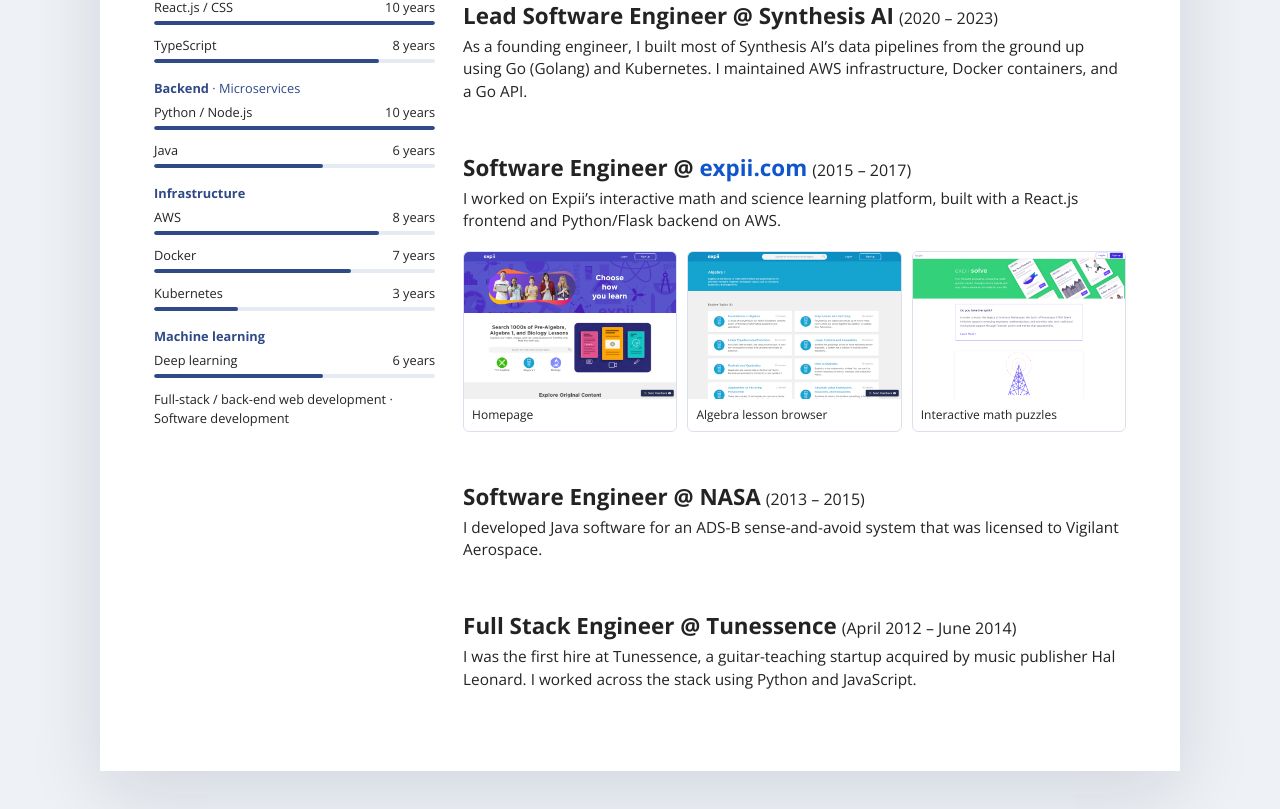
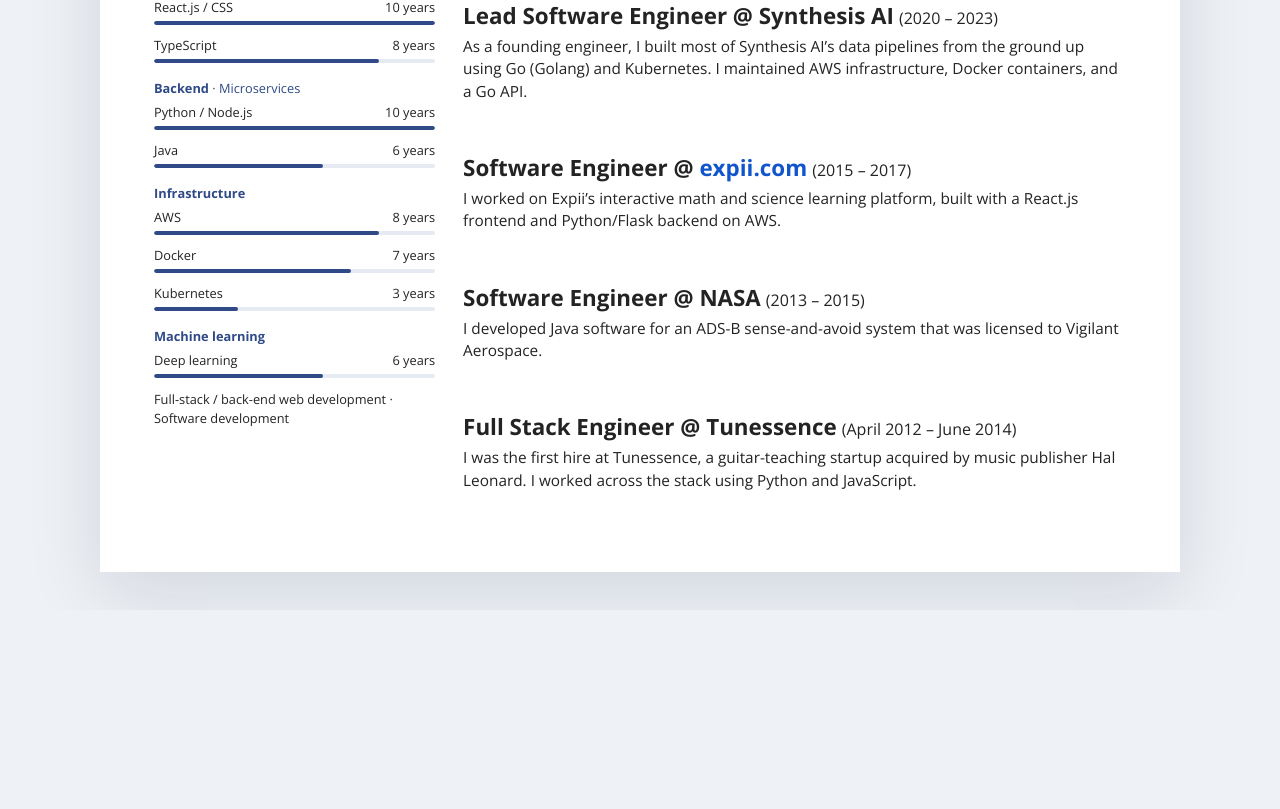
Before and after one commit to robertkotcher/robertkotcher.com, a Next.js app: page / in a window 1280 px wide. Shown: the part 1167-1976 px from the top of the page. After the commit the page ends 1777 px from the top, so only its background shows below. Built offline with nearby package versions, Linux system fonts and the light colour scheme.

Commit message:
Remove Expii screenshot gallery from resume

```diff
--- a/app/Resume.tsx
+++ b/app/Resume.tsx
@@ -7,7 +7,6 @@
   Phone,
   FileDown,
 } from "lucide-react";
-import ExpiiGallery from "./ExpiiGallery";
 import ResumeFocus from "./ResumeFocus";
 
 const projectUrl = "https://photos.app.goo.gl/2DL7bfRMNnXi1g3d8";
@@ -265,7 +264,6 @@
                 <p>(2015 – 2017)</p>
               </div>
               <p data-background="engineering">{variant ? "Built Expii’s responsive learning-content editor in React.js, CSS, and Flexbox, supporting image, diagram, multiple-choice, text, and video blocks with pixel-perfect implementation of professional designs. The platform used a Python/Flask backend on AWS." : "I worked on Expii’s interactive math and science learning platform, built with a React.js frontend and Python/Flask backend on AWS."}</p>
-              <div data-background="engineering"><ExpiiGallery /></div>
               <ExperienceTags categories="engineering" />
               {!printable && <EngineeringSkills skills={["React", "Flask", "AWS"]} />}
             </div>
```
